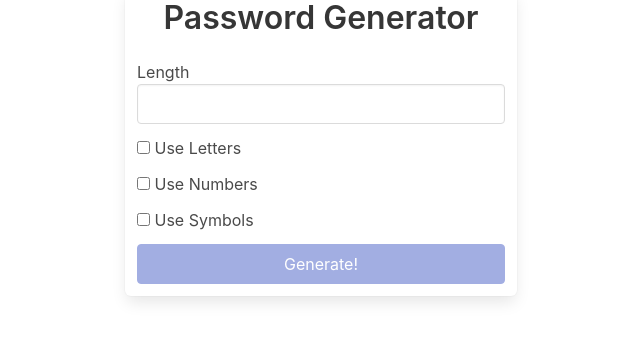
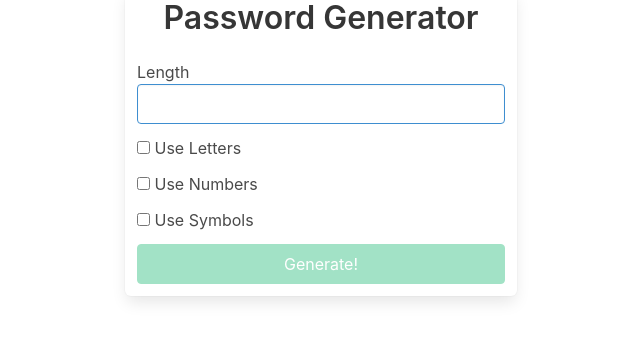
Before and after one commit to SirSoto25/CursoAngular, an Angular app: page / in a window 1280 px wide. Shown: the top 340 px of the page, without its empty margins (319-959 px from the left). Built offline with nearby package versions, Linux system fonts and the light colour scheme.

Commit message:
change some colors

```diff
--- a/src/app/app.component.html
+++ b/src/app/app.component.html
@@ -6,7 +6,7 @@
       <div class="field">
         <label>Length</label>
         <input
-          class="input"
+          class="input is-info"
           (input)="passwordLength = $any($event.target).value"
           type="number" />
       </div>
@@ -43,13 +43,13 @@
           !(passwordLength && (useLetters || useSymbols || useNumbers))
         "
         (click)="onButtonClick()"
-        class="button is-link is-fullwidth">
+        class="button is-success is-fullwidth">
         Generate!
       </button>
 
-      <div class="box" *ngIf="password">
+      <div class="box" *ngIf="password !== ''">
         <label>Your Password</label>
-        <input class="input" [value]="password" disabled="disabled" />
+        <input class="input is-danger" [value]="password" disabled="disabled" />
       </div>
     </div>
   </div>
```
